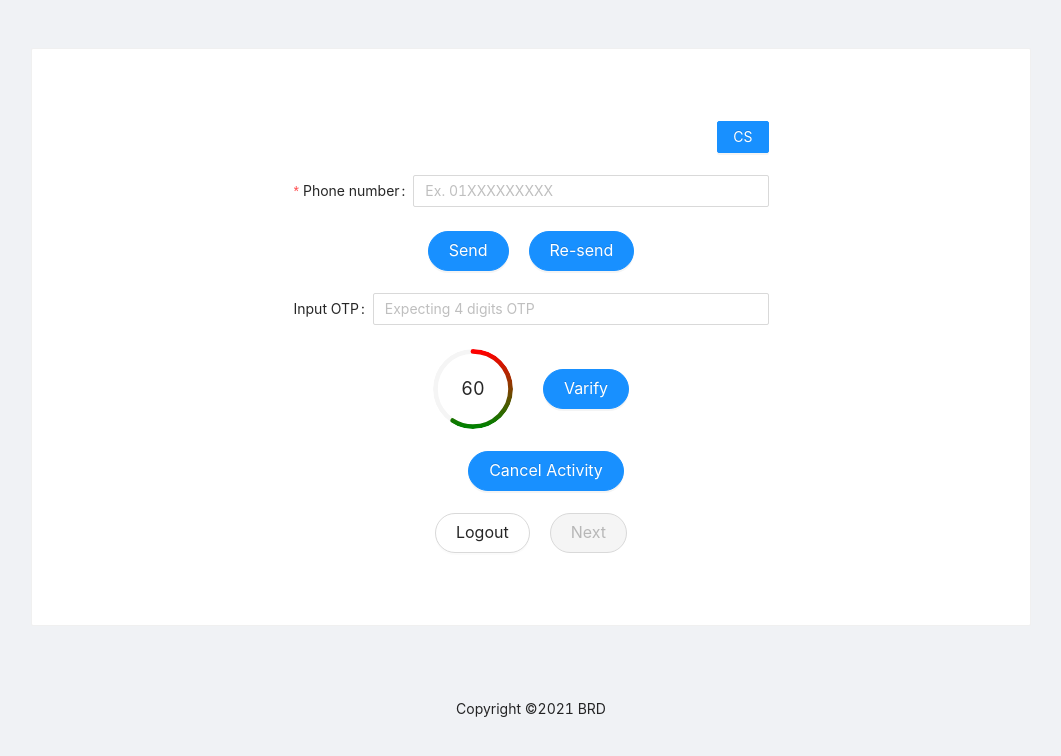
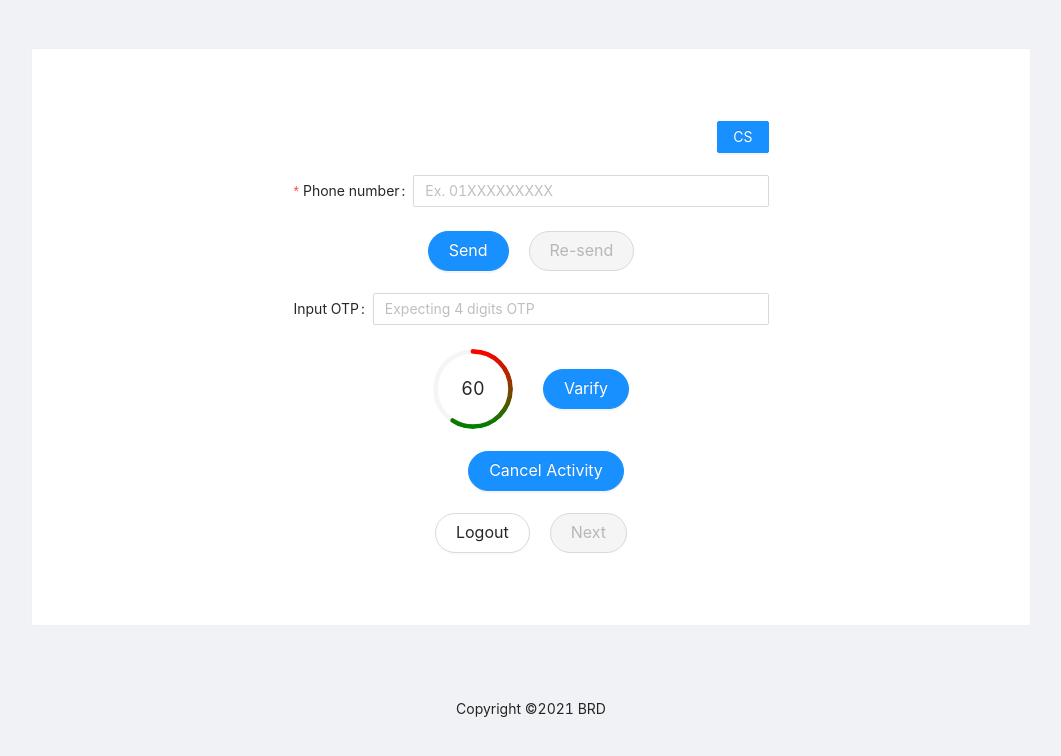
Before and after one commit to ada-bd/brd-frontend, a React (Create React App) app: page /form in a window 1280 px wide. Shown: the top 756 px of the page, without its empty margins (109-1170 px from the left). Built offline with nearby package versions, Linux system fonts and the light colour scheme; sample sign-in values are in the browser's storage.

Commit message:
Resend button disabled

```diff
--- a/src/components/FirstForm.js
+++ b/src/components/FirstForm.js
@@ -72,7 +72,6 @@ export default function FirstForm(props) {
                 message.error("OTP Send failed");
             });
     }
-
     return (
         <Form style={cardAnimation} form={form} className="my-5" onFinish={props.next}>
             <Row justify="end">
@@ -92,7 +91,7 @@ export default function FirstForm(props) {
             </Form.Item>
             <Row justify="center">
                 <Button size="large" shape="round" type="primary" onClick={clearTimer} style={{marginRight:"20px"}}>Send</Button>
-                <Button size="large" shape="round" type="primary" onClick={clearTimer}>Re-send</Button>
+                <Button size="large" shape="round" type="primary" onClick={clearTimer} disabled={timer>0}>Re-send</Button>
             </Row>
             <br/>
             <Form.Item label="Input OTP" name="otp">
```
